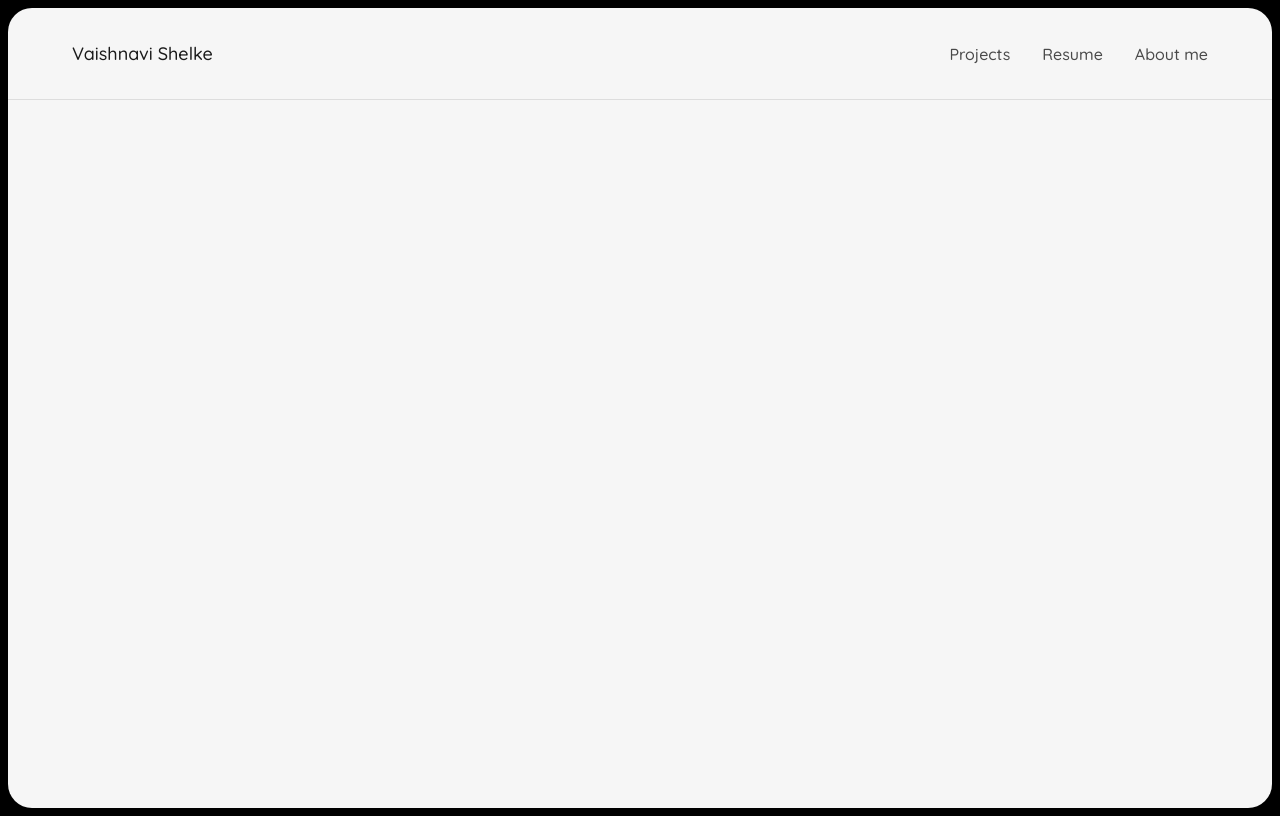
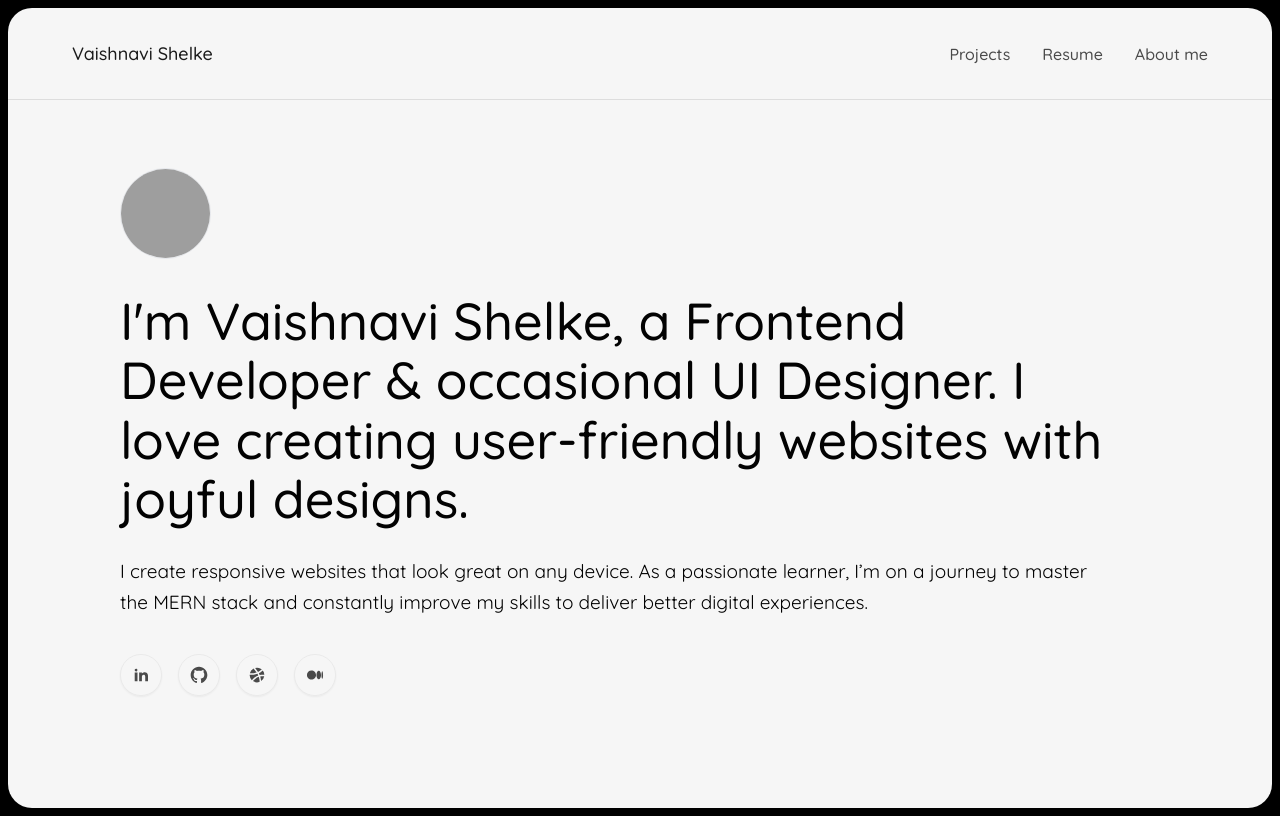
Before and after one commit to vaishnavishelke2021/My-Portfolio, a React (Vite) app: page / in a window 1280 px wide. Built offline with nearby package versions, Linux system fonts and the light colour scheme; grey boxes are pictures that could not be loaded.

Commit message:
created: Hero

```diff
--- a/package.json
+++ b/package.json
@@ -13,7 +13,8 @@
     "framer-motion": "^11.15.0",
     "react": "^18.3.1",
     "react-dom": "^18.3.1",
-    "react-icons": "^5.4.0"
+    "react-icons": "^5.4.0",
+    "react-router-dom": "^7.1.0"
   },
   "devDependencies": {
     "@eslint/js": "^9.17.0",
--- a/src/App.jsx
+++ b/src/App.jsx
@@ -1,5 +1,6 @@
 import React from "react";
 import Navbar from "./components/Navbar";
+import Hero from "./components/Hero";
 
 const App = () => {
   return (
@@ -7,6 +8,7 @@ const App = () => {
       {/* wrapper  */}
       <div className="bg-secondary rounded-[1.5rem] min-h-screen">
         <Navbar/>
+        <Hero/>
       </div>
     </div>
   );
--- /dev/null
+++ b/src/components/Hero.jsx
@@ -0,0 +1,77 @@
+import React from "react";
+import { RiLinkedinFill } from "react-icons/ri";
+import { RiGithubFill, RiMediumFill } from "react-icons/ri";
+import { TbBrandDribbbleFilled } from "react-icons/tb";
+
+const Hero = () => {
+  return (
+    <div className="p-5 md:p-8 lg:px-16 xl:px-28 mt-9">
+      {/* Profile */}
+      <div className="flex flex-col items-center md:items-start">
+        <div className="w-[5.7rem] h-[5.7rem] rounded-full">
+          <img
+            // src="/profile.jpg"
+            src="https://thumbs.dreamstime.com/b/d-icon-avatar-cartoon-cute-freelancer-woman-working-online-learning-laptop-transparent-png-background-works-embodying-345422695.jpg"
+            className="w-full h-full object-cover rounded-full border"
+            alt="Profile"
+          />
+        </div>
+
+        {/* Heading */}
+        <div className="mt-6 md:mt-8 md:pr-12 text-center md:text-left">
+          <h1 className="text-[28px] sm:text-[40px] lg:text-[52px] font-medium leading-[3.7rem]">
+            I'm Vaishnavi Shelke, a Frontend Developer & occasional UI Designer.
+            I love creating user-friendly websites with joyful designs.
+          </h1>
+
+          <p className="mt-7 text-primary text-[16px] sm:text-[18px] lg:text-[19px] leading-relaxed">
+            I create responsive websites that look great on any device. As a
+            passionate learner, I’m on a journey to master the MERN stack and
+            constantly improve my skills to deliver better digital experiences.
+          </p>
+        </div>
+      </div>
+
+      {/* Social Media */}
+      <div className="flex justify-center md:justify-start space-x-4 mt-9">
+        <a
+          href="https://www.linkedin.com/in/vaishnavi-shelke-6a265520b/"
+          target="_blank"
+          rel="noopener noreferrer"
+          className="border border-primary/5 shadow-sm rounded-full p-3 text-primary/70 hover:text-primary hover:bg-zinc-100 transition-all ease-in-out duration-200"
+        >
+          <RiLinkedinFill className="scale-105" />
+        </a>
+
+        <a
+          href="https://github.com/vaishnavishelke2021"
+          target="_blank"
+          rel="noopener noreferrer"
+          className="border border-primary/5 shadow-sm rounded-full p-3 text-primary/70 hover:text-primary hover:bg-zinc-100 transition-all ease-in-out duration-200"
+        >
+          <RiGithubFill className="scale-125" />
+        </a>
+
+        <a
+          href="https://dribbble.com/vaishnavi_shelke"
+          target="_blank"
+          rel="noopener noreferrer"
+          className="border border-primary/5 shadow-sm rounded-full p-3 text-primary/70 hover:text-primary hover:bg-zinc-100 transition-all ease-in-out duration-200"
+        >
+          <TbBrandDribbbleFilled className="scale-110" />
+        </a>
+
+        <a
+          href="https://medium.com/@vaishnavi_shelke"
+          target="_blank"
+          rel="noopener noreferrer"
+          className="border border-primary/5 shadow-sm rounded-full p-3 text-primary/70 hover:text-primary hover:bg-zinc-100 transition-all ease-in-out duration-200"
+        >
+          <RiMediumFill className="scale-110" />
+        </a>
+      </div>
+    </div>
+  );
+};
+
+export default Hero;
--- a/src/index.css
+++ b/src/index.css
@@ -25,6 +25,9 @@ html {
 .Quicksand {
   font-family: "Quicksand", sans-serif;
 }
+.Manrope {
+  font-family: "Manrope", sans-serif;
+}
 
 ::selection {
   background-color: #020202;
```
Also changed, not shown: public/profile.jpg (added), 1 other file (tests, documents, lock files or other folders).
